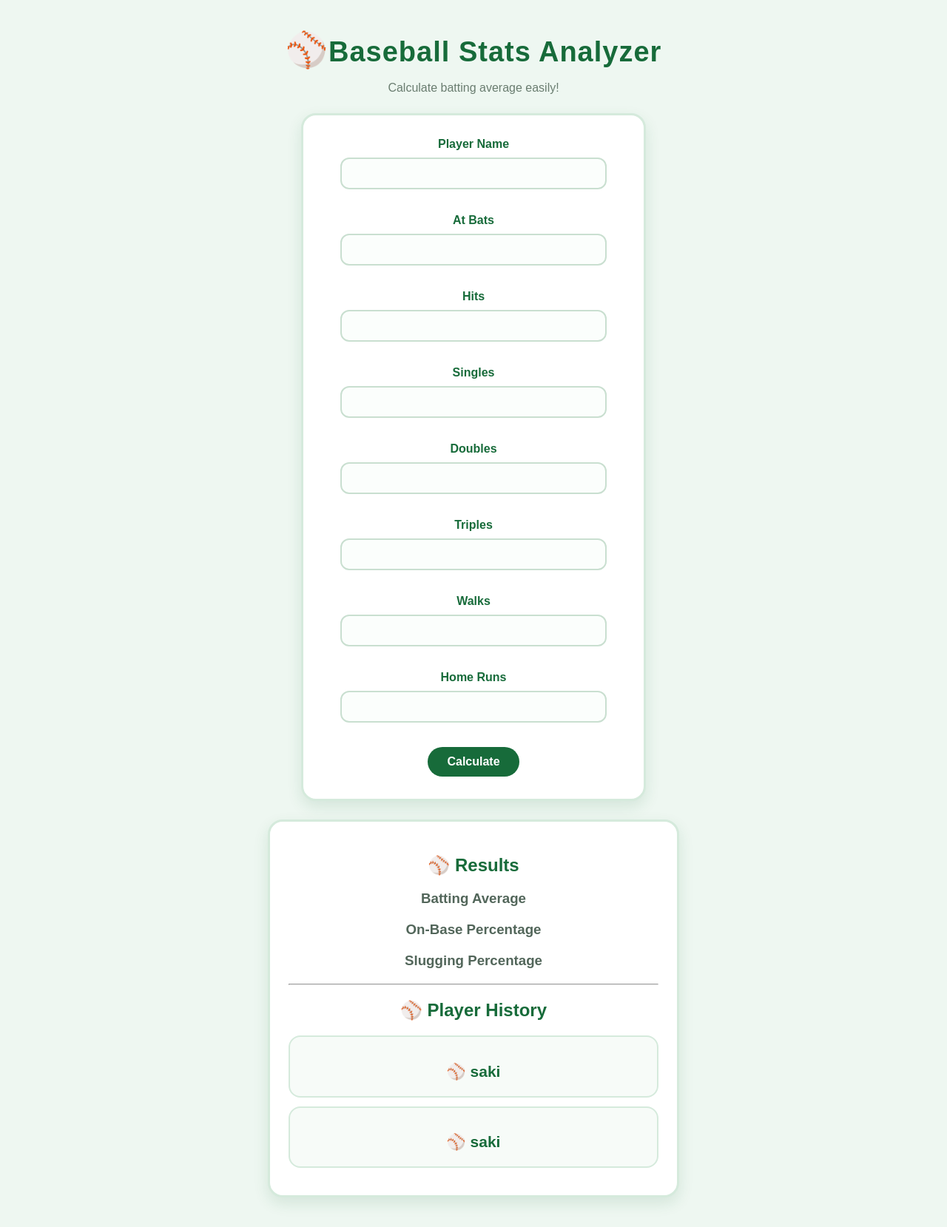
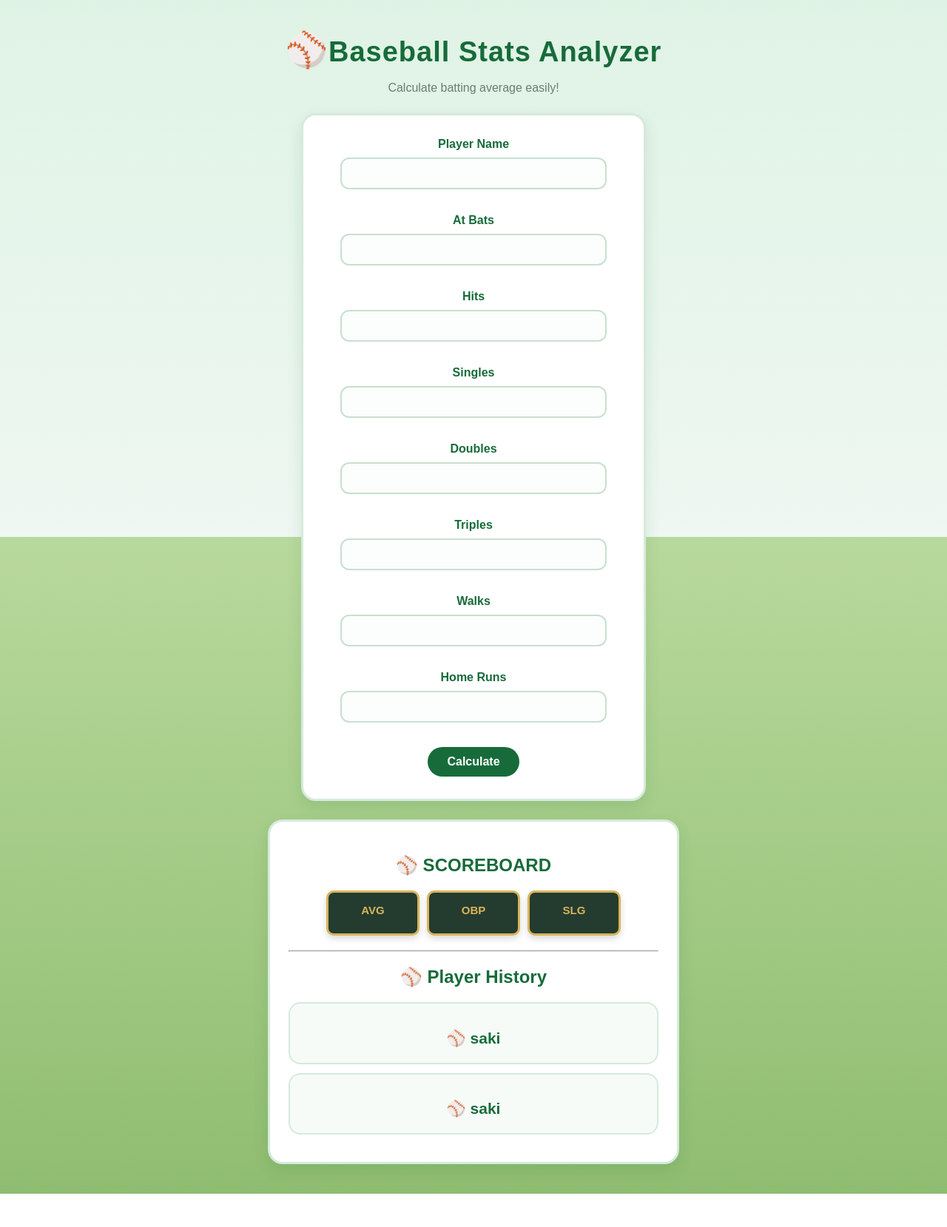
Before and after one commit to sakii-ito/Baseball-Stats-Analyzer, a Flask app: page / in a window 1280 px wide. Shown: the whole page at 74% size. After the commit the page ends 1614 px from the top, so only its background shows below. Run offline with Flask 3, Linux system fonts and the light colour scheme.

Commit message:
Improve baseball themed UI styling

```diff
--- a/static/style.css
+++ b/static/style.css
@@ -1,9 +1,16 @@
 body{
     font-family: Arial, sans-serif;
-    background-color: #eef7f1;
+    background: linear-gradient(
+        to bottom,
+        #dff3e5 0%,
+        #eef7f1 45%,
+        #b8d99c 45%,
+        #8fbd70 100%
+    );
     text-align: center;
     margin:40px;
     color: #243b2f;
+    min-height: 100vh;
 }
 
 h1 {
@@ -152,3 +159,33 @@ button:hover {
     padding: 10px;
     border-radius: 10px;
 }
+
+.scoreboard {
+    display: flex;
+    justify-content: center;
+    gap: 10px;
+    margin: 20px 0;
+}
+
+.stat-box {
+    background-color: #243b2f;
+    color: white;
+    width: 100px;
+    padding: 15px 10px;
+    border-radius: 10px;
+    border: 3px solid #d8b45a;
+    box-shadow: 0 4px 10px rgba(0, 0, 0, 0.15);
+}
+
+.stat-box h3 {
+    color: #d8b45a;
+    margin: 0 0 8px;
+    font-size: 15px;
+}
+
+.stat-box p {
+    color: white;
+    font-size: 22px;
+    font-weight: bold;
+    margin: 0;
+}
--- a/templates/index.html
+++ b/templates/index.html
@@ -41,20 +41,30 @@
     </form>
     {% if average != None %}
     <div class="result-card">
-        <h2>⚾ Results</h2>
+        <h2>⚾ SCOREBOARD</h2>
 
         {% if error %}
         <p class="error">{{ error }}</p>
         {% endif %}
 
-        <h3>Batting Average</h3>
-        <p>{{ average }}</p>
+        <div class="scoreboard">
 
-        <h3>On-Base Percentage</h3>
-        <p>{{ obp }}</p>
+            <div class="stat-box">
+                <h3>AVG</h3>
+                <p>{{ average }}</p>
+            </div>
 
-        <h3>Slugging Percentage</h3>
-        <p>{{ slg }}</p>
+            <div class="stat-box">
+                <h3>OBP</h3>
+                <p>{{ obp }}</p>
+            </div>
+
+            <div class="stat-box">
+                <h3>SLG</h3>
+                <p>{{ slg }}</p>
+            </div>
+
+        </div>
 
         <hr>
 
```
Also changed, not shown: players.db.
